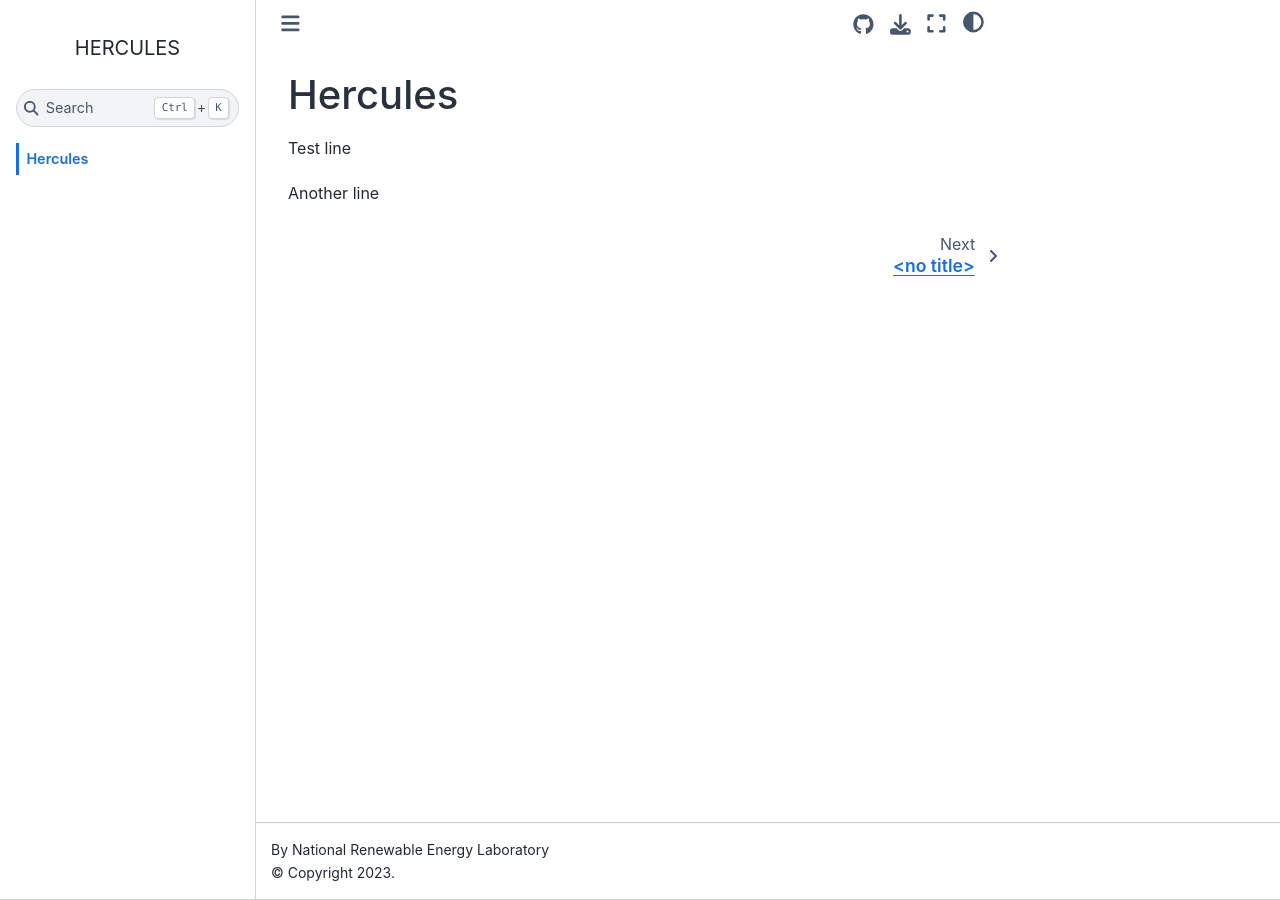
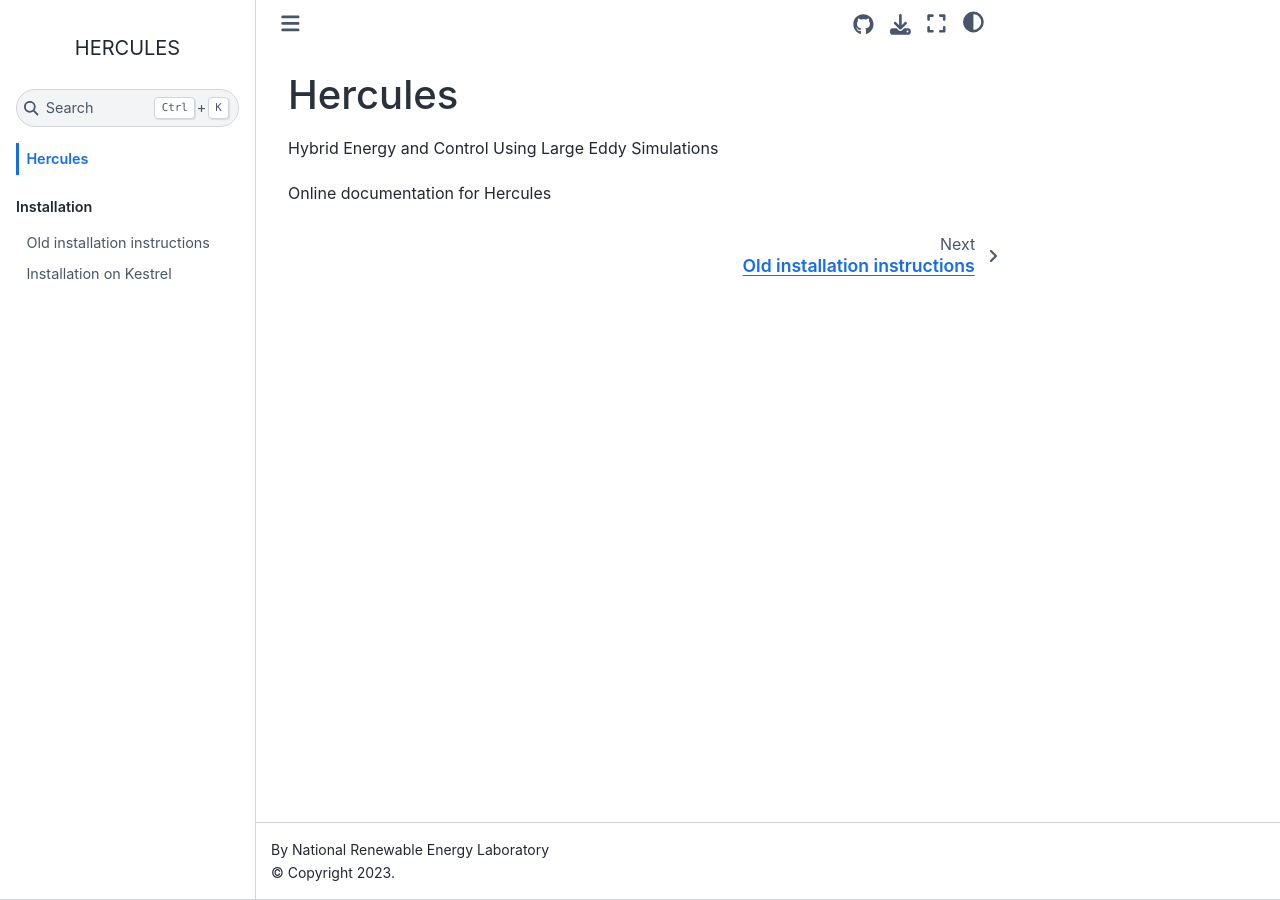
Before and after one commit to NREL/hercules, a Jupyter Book: the page built from docs/intro.md, in a window 1280 px wide. Built offline with Jupyter Book 1.0.4 settings and Sphinx 7.4.7 and the Sphinx Book theme 1.1.4, drawn with Linux system fonts in a browser that asks for light colours.

Commit message:
update docs

```diff
--- a/docs/_toc.yml
+++ b/docs/_toc.yml
@@ -4,6 +4,7 @@
 format: jb-book
 root: intro
 parts:
-  - caption: Getting Started
+  - caption: Installation
     chapters:
-    - file: installation
+    - file: install_old
+    - file: install_on_kestrel
--- /dev/null
+++ b/docs/install_old.md
@@ -0,0 +1,3 @@
+# Old installation instructions
+
+*Note these instructions are likely out of date, saving for now*
--- a/docs/intro.md
+++ b/docs/intro.md
@@ -1,5 +1,5 @@
 # Hercules
 
-Test line
+Hybrid Energy and Control Using Large Eddy Simulations
 
-Another line
+Online documentation for Hercules
```
Also changed, not shown: README.md (+3 -89 lines), docs/installation.md (deleted).
